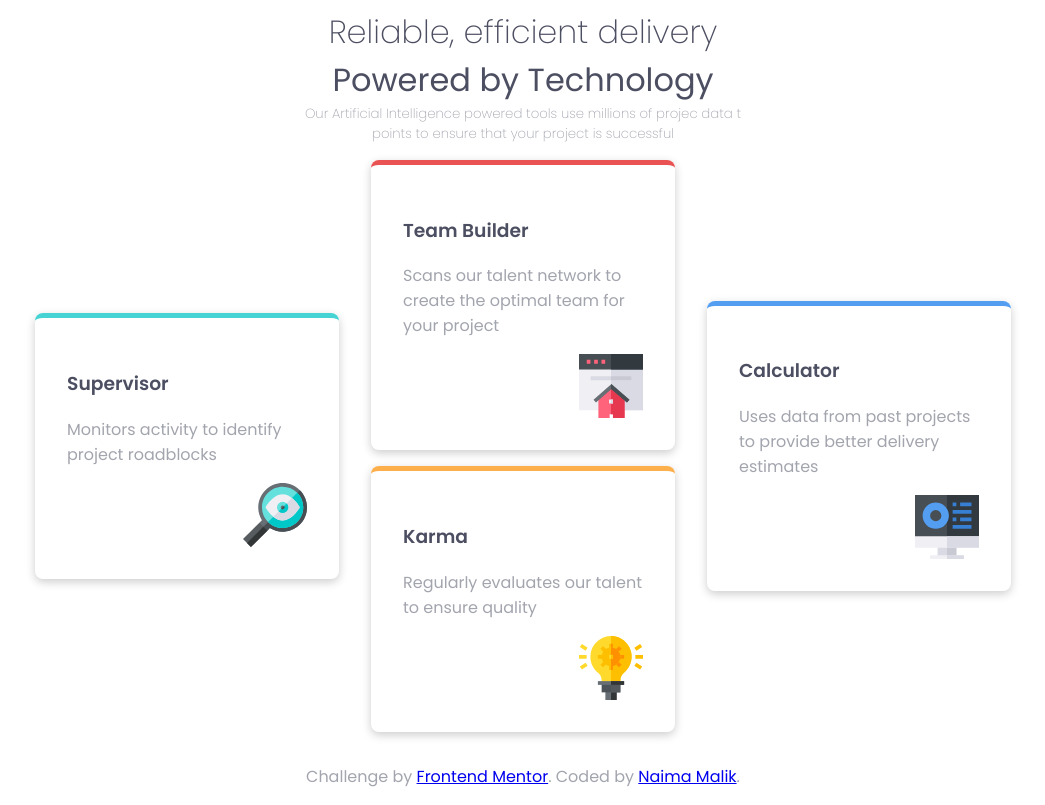
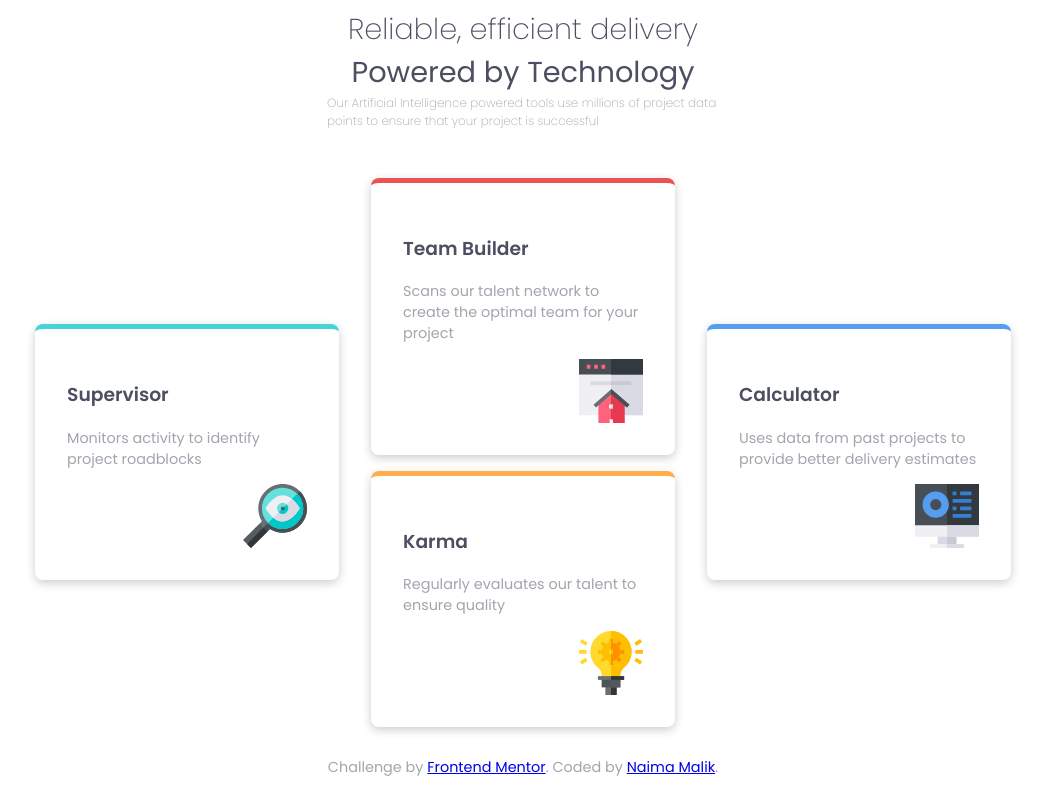
Before and after one commit to bdnaima/HTML-CSS-Challenge2, a plain HTML site: page index.html in a window 1280 px wide. Shown: the whole page, without its empty margins (117-1162 px from the left). Drawn offline with Linux system fonts and the light colour scheme.

Commit message:
Fix intro alignment

```diff
--- a/index.html
+++ b/index.html
@@ -27,10 +27,12 @@
     <div class="intro">
       <h1 id="heading-thing">Reliable, efficient delivery</h1>
       <h1 id="heading-bold">Powered by Technology</h1>
-      <h5>
-        Our Artificial Intelligence powered tools use millions of projec data t
-      </h5>
-      <h5>points to ensure that your project is successful</h5>
+      <div id="second-paragraph">
+        <h5>
+          Our Artificial Intelligence powered tools use millions of project data
+          points to ensure that your project is successful
+        </h5>
+      </div>
     </div>
 
     <div class="row">
--- a/styles.css
+++ b/styles.css
@@ -14,6 +14,7 @@ h5 {
 
 p {
   color: hsl(229, 6%, 66%);
+  font-size: 0.9rem;
 }
 
 img {
@@ -30,6 +31,11 @@ footer {
 
 #heading-bold {
   font-weight: 400;
+}
+
+#second-paragraph {
+  max-width: 31%;
+  margin-bottom: 2rem;
 }
 
 #orange,
@@ -57,6 +63,7 @@ footer {
   display: flex;
   flex-direction: column;
   align-items: center;
+  font-size: 0.9rem;
 }
 
 .intro h1,
@@ -82,6 +89,9 @@ h5 {
 }
 
 @media only screen and (max-width: 786px) {
+  #second-paragraph {
+    max-width: 98%;
+  }
   .row {
     flex-direction: column;
   }
```
